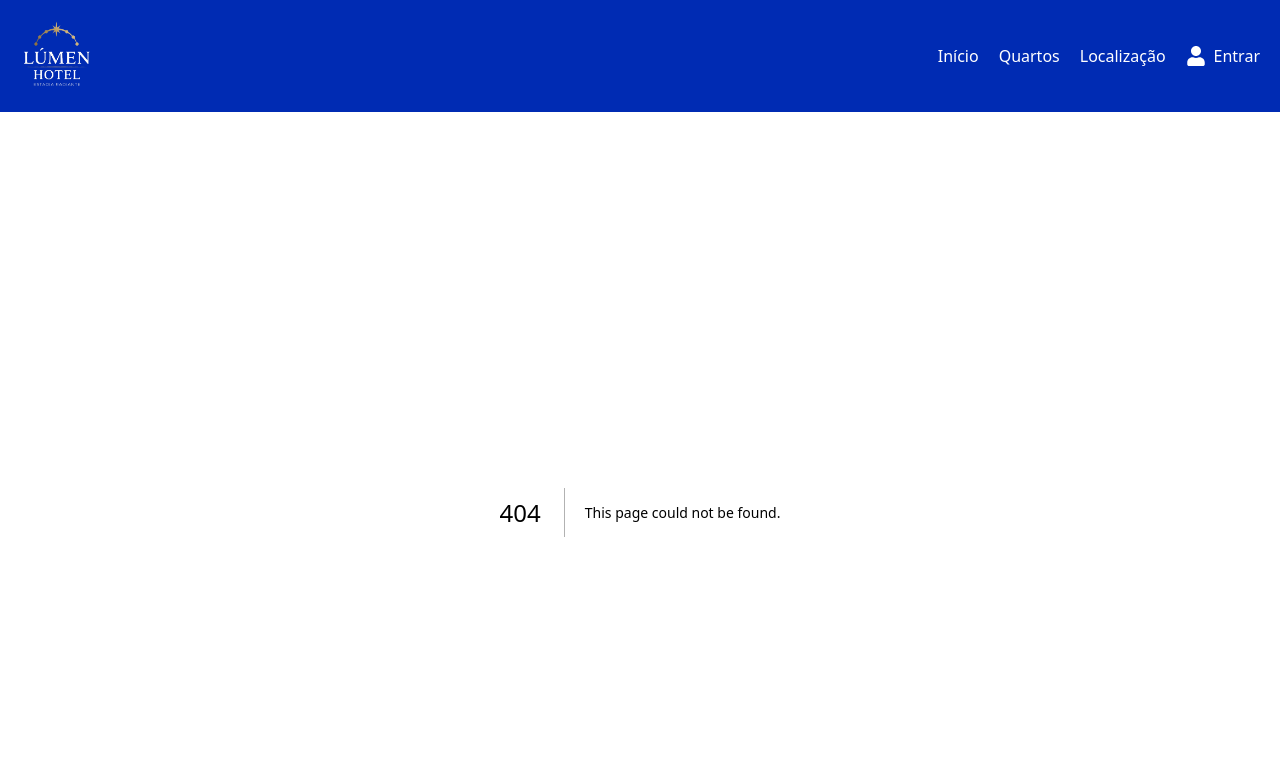
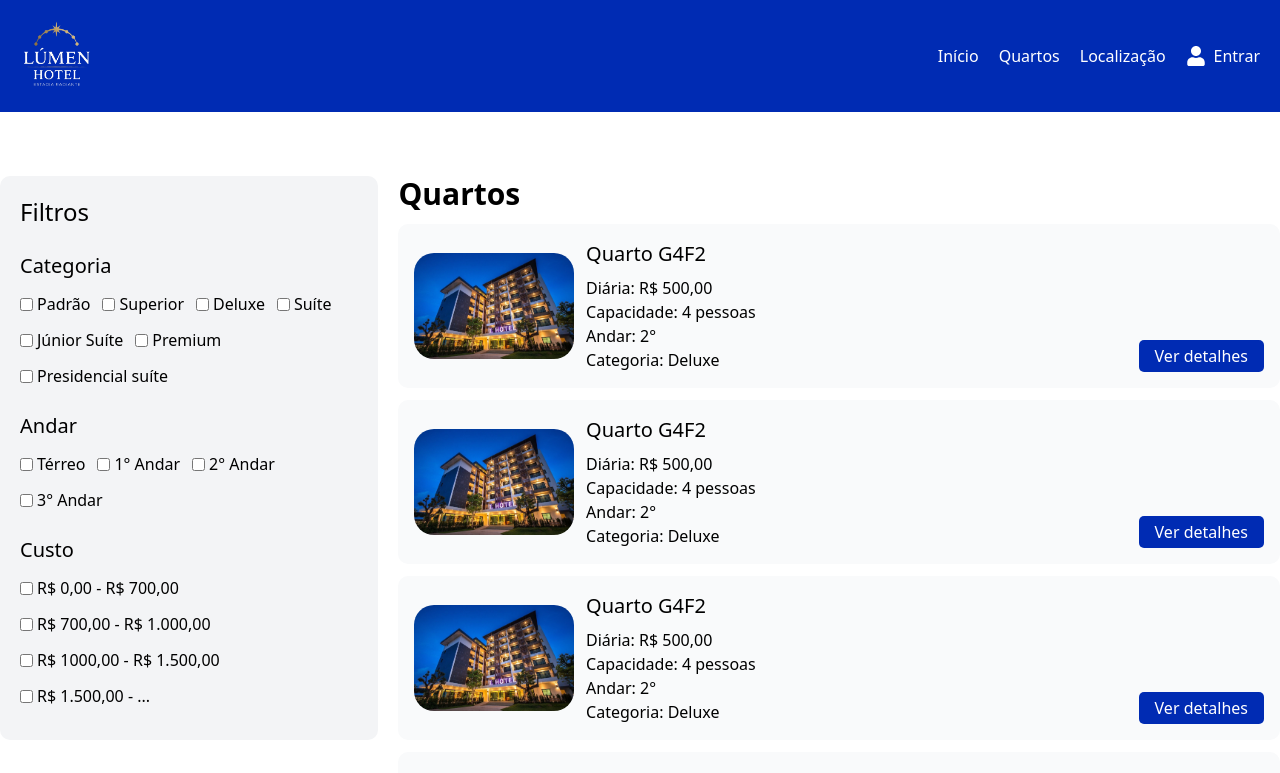
Before and after one commit to petersonwsf/hotel_frontend, a Next.js app: page /rooms in a window 1280 px wide. Before the commit this address had no page. Shown: the top 773 px of the page. Built offline with nearby package versions, Linux system fonts and the light colour scheme.

Commit message:
feat: Criando página de listagem de quaro

```diff
--- /dev/null
+++ b/app/rooms/page.tsx
@@ -0,0 +1,13 @@
+import Filter from "@/components/rooms/Filter";
+import RoomsList from "@/components/rooms/RoomsList";
+
+export default function Rooms() {
+    return (
+        <>
+            <div className="flex justify-center items-start w-7xl m-auto gap-5 my-[4rem]">
+                <Filter />
+                <RoomsList />
+            </div>
+        </>
+    )
+}
--- a/components/home/FeaturedRooms.tsx
+++ b/components/home/FeaturedRooms.tsx
@@ -2,7 +2,7 @@
 
 import { Swiper, SwiperSlide } from "swiper/react";
 import { Navigation, Pagination } from "swiper/modules";
-import CardRoom from "../ui/CardRooms";
+import CardRoom from "../ui/CardRoomSlide";
 
 export default function FeaturedRooms() {
     return (
--- /dev/null
+++ b/components/rooms/Filter.tsx
@@ -0,0 +1,82 @@
+export default function Filter() {
+    return (
+        <aside aria-label="Filtros" className="bg-gray-100 p-5 w-[30%] rounded-[10px] sticky top-10">
+            <h3 className="font-light text-2xl mb-3">Filtros</h3>
+            <div className="py-3 ">
+                <h4 className="text-xl font-light mb-3">Categoria</h4>
+                <div className="flex flex-wrap gap-3">
+                    <div className="flex gap-1 items-center">
+                        <input type="checkbox" name="categoria" id="categoria_deluxe" value="STD" />
+                        <label htmlFor="categoria_deluxe" className="font-light">Padrão</label>
+                    </div>
+                    <div className="flex gap-1 items-center">
+                        <input type="checkbox" name="categoria" id="categoria_superior" value="SUP" />
+                        <label htmlFor="categoria_superior" className="font-light">Superior</label>
+                    </div>
+                    <div className="flex gap-1 items-center">
+                        <input type="checkbox" name="categoria" id="categoria_deluxe" value="DLX" />
+                        <label htmlFor="categoria_deluxe" className="font-light">Deluxe</label>
+                    </div>
+                    <div className="flex gap-1 items-center">
+                        <input type="checkbox" name="categoria" id="categoria_suite" value="STE" />
+                        <label htmlFor="categoria_suite" className="font-light">Suíte</label>
+                    </div>
+                    <div className="flex gap-1 items-center">
+                        <input type="checkbox" name="categoria" id="categoria_junior" value="STJ" />
+                        <label htmlFor="categoria_junior" className="font-light">Júnior Suíte</label>
+                    </div>
+                    <div className="flex gap-1 items-center">
+                        <input type="checkbox" name="categoria" id="categoria_premium" value="PRM" />
+                        <label htmlFor="categoria_premium" className="font-light">Premium</label>
+                    </div>
+                    <div className="flex gap-1 items-center">
+                        <input type="checkbox" name="categoria" id="categoria_presidencial" value="PST" />
+                        <label htmlFor="categoria_presidencial" className="font-light">Presidencial suíte</label>
+                    </div>
+                </div>
+            </div>
+            <div className="py-3">
+                <h4 className="text-xl font-light mb-3">Andar</h4>
+                <div className="flex flex-wrap gap-3">
+                    <div className="flex gap-1 items-center">
+                        <input type="checkbox" name="andar" id="andar_0" value="0" />
+                        <label htmlFor="andar_0" className="font-light">Térreo</label>
+                    </div>
+                    <div className="flex gap-1 items-center">
+                        <input type="checkbox" name="andar" id="andar_1" value="1" />
+                        <label htmlFor="andar_1" className="font-light">1° Andar</label>
+                    </div>
+                    <div className="flex gap-1 items-center">
+                        <input type="checkbox" name="andar" id="andar_2" value="2" />
+                        <label htmlFor="andar_2" className="font-light">2° Andar</label>
+                    </div>
+                    <div className="flex gap-1 items-center">
+                        <input type="checkbox" name="andar" id="andar_3" value="3" />
+                        <label htmlFor="andar_3" className="font-light">3° Andar</label>
+                    </div>
+                </div>
+            </div>
+            <div className="py-3">
+                <h4 className="text-xl font-light mb-3">Custo</h4>
+                <div className="flex flex-col gap-3">
+                    <div className="flex gap-1 items-center">
+                        <input type="checkbox" name="preco" id="preco_menor_700" value="X <= 700" />
+                        <label htmlFor="preco_menor_700" className="font-light">R$ 0,00 - R$ 700,00</label>
+                    </div>
+                    <div className="flex gap-1 items-center">
+                        <input type="checkbox" name="preco" id="preco_entre_700_1000" value="700 < X <= 1000" />
+                        <label htmlFor="preco_entre_700_1000" className="font-light">R$ 700,00 - R$ 1.000,00</label>
+                    </div>
+                    <div className="flex gap-1 items-center">
+                        <input type="checkbox" name="preco" id="preco_entre_1000_1500" value="1000 < X <= 1500" />
+                        <label htmlFor="preco_entre_1000_1500" className="font-light">R$ 1000,00 - R$ 1.500,00</label>
+                    </div>
+                    <div className="flex gap-1 items-center">
+                        <input type="checkbox" name="preco" id="preco_maior_1500" value="X >= 1500" />
+                        <label htmlFor="preco_maior_1500" className="font-light">R$ 1.500,00 - ...</label>
+                    </div>
+                </div>
+            </div>
+        </aside>
+    )
+}
--- /dev/null
+++ b/components/rooms/RoomsList.tsx
@@ -0,0 +1,14 @@
+import CardRoom from "../ui/CardRoom";
+import Pagination from "../ui/Pagination";
+
+export default function RoomsList() {
+    return (
+        <div className="w-[70%]">
+            <h2 className="font-semibold text-3xl">Quartos</h2>
+            {Array.from({ length: 10 }).map((_, index) => (
+                <CardRoom key={index} />
+            ))}
+            <Pagination page={10} totalPages={20}/>
+        </div>
+    )
+}
--- /dev/null
+++ b/components/ui/CardRoom.tsx
@@ -0,0 +1,23 @@
+import Image from "next/image";
+
+export default function CardRoom() {
+    return (
+        <div className="flex my-3 p-4 gap-3 bg-gray-50 rounded-[10px]">
+            <div className="flex items-center justify-center">
+                <Image src="/images/hotel_model_4.webp" alt="Image quarto" width={200} height={200} className="rounded-[20px]" />
+            </div>
+            <div className="flex w-full">
+                <div className="w-full">
+                    <p className="mb-2 text-xl">Quarto G4F2</p>
+                    <p className="font-light">Diária: R$ 500,00</p>
+                    <p className="font-light">Capacidade: 4 pessoas</p>
+                    <p className="font-light">Andar: 2°</p>
+                    <p className="font-light">Categoria: Deluxe</p>
+                </div>
+                <div className="flex items-end justify-end w-full">
+                    <button className="bg-[#002BB3] py-1 px-4 rounded-[5px] text-white">Ver detalhes</button>
+                </div>
+            </div>
+        </div>
+    )
+}
--- a/components/ui/CardRooms.tsx
+++ b/components/ui/CardRoomSlide.tsx
@@ -1,6 +1,6 @@
 import Image from "next/image"
 
-export default function CardRoom() {
+export default function CardRoomSlide() {
     return (
         <div className="w-[300px] h-[250px] rounded-tl-[20px] rounded-br-[20px] border overflow-hidden relative">
             <Image fill  alt="Imagem" src="/images/hotel_model_3.jpg" />
--- /dev/null
+++ b/components/ui/Pagination.tsx
@@ -0,0 +1,55 @@
+import { IoIosArrowBack, IoIosArrowForward } from "react-icons/io";
+
+interface PaginationProps {
+    page: number;
+    totalPages: number;
+}
+
+export default function Pagination({ page, totalPages } : PaginationProps) {
+
+    function renderBeforePages() : React.ReactNode[] {
+        const pagesButtons = [];
+        const maxVisible = 2;
+        const startPage = Math.max(2, page - maxVisible)
+
+        for (let i = startPage; i < page; i++) {
+            pagesButtons.push(<button key={`button_page_${i}`} className="p-1 px-3  text-[#002BB3] border-[#002BB3] border-2 cursor-pointer rounded-[5px]">{i}</button>)
+        }
+
+        return pagesButtons;
+    }
+
+    function renderAfterPages() : React.ReactNode[] {
+        const pagesButtons = []
+        const maxVisible = 2;
+        const endPage = Math.min(totalPages, page + maxVisible)
+
+        for (let i = page + 1; i <= endPage; i++) {
+            pagesButtons.push(<button key={`button_page_${i}`} className="p-1 px-3  text-[#002BB3] border-[#002BB3] border-2 cursor-pointer rounded-[5px]">{i}</button>)
+        }
+
+        return pagesButtons;
+    }
+
+    return (
+        <div className="flex w-full justify-center mt-3 items-center gap-2">
+            <button className="p-2 text-white bg-[#002BB3] cursor-pointer rounded-[5px]"><IoIosArrowBack /></button>
+            {page > 1 && (
+                <>
+                    <button className="p-1 px-3  text-[#002BB3] border-[#002BB3] border-2 cursor-pointer rounded-[5px]">1</button>
+                    {page - 2 > 2 && <button className="p-1 px-3  text-[#002BB3] border-[#002BB3] border-2 cursor-pointer rounded-[5px]">...</button>}
+                    {renderBeforePages()}
+                </>
+            )}
+            <button className="p-1 px-3  text-[#002BB3] border-[#002BB3] border-2 cursor-pointer rounded-[5px] bg-blue-100">{ page }</button>
+            {page < totalPages && (
+                <>
+                    {renderAfterPages()}
+                    {page + 2 < totalPages && <button className="p-1 px-3  text-[#002BB3] border-[#002BB3] border-2 cursor-pointer rounded-[5px]">...</button>}
+                    <button className="p-1 px-3  text-[#002BB3] border-[#002BB3] border-2 cursor-pointer rounded-[5px]">{totalPages}</button>
+                </>
+            )}
+            <button className="p-2 text-white bg-[#002BB3] cursor-pointer rounded-[5px]"><IoIosArrowForward /></button>
+        </div>
+    )
+}
```
